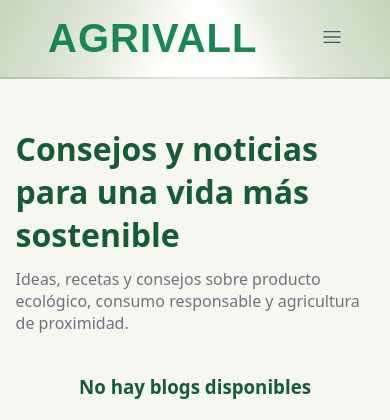
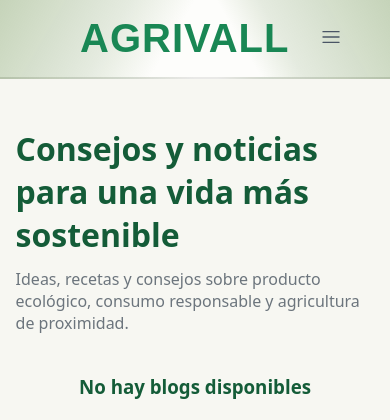
Before and after one commit to mtorpo/django-agrivall, a Django app: page /blog/ in a window 390 px wide. Shown: the top 420 px of the page. Run offline with Django 5.2, Linux system fonts and the light colour scheme; data that the repository does not hold is empty.

Commit message:
logo mobile view center

```diff
--- a/agrivall/static/css/nav.css
+++ b/agrivall/static/css/nav.css
@@ -207,8 +207,7 @@ header {
 @media screen and (max-width: 1060px) {
 
     header {
-        padding-left: 3rem;
-        padding-right: 3rem;
+        text-align: center;
     }
 
     /* mostramos bototnes de abrir y cerrar menú */
```
